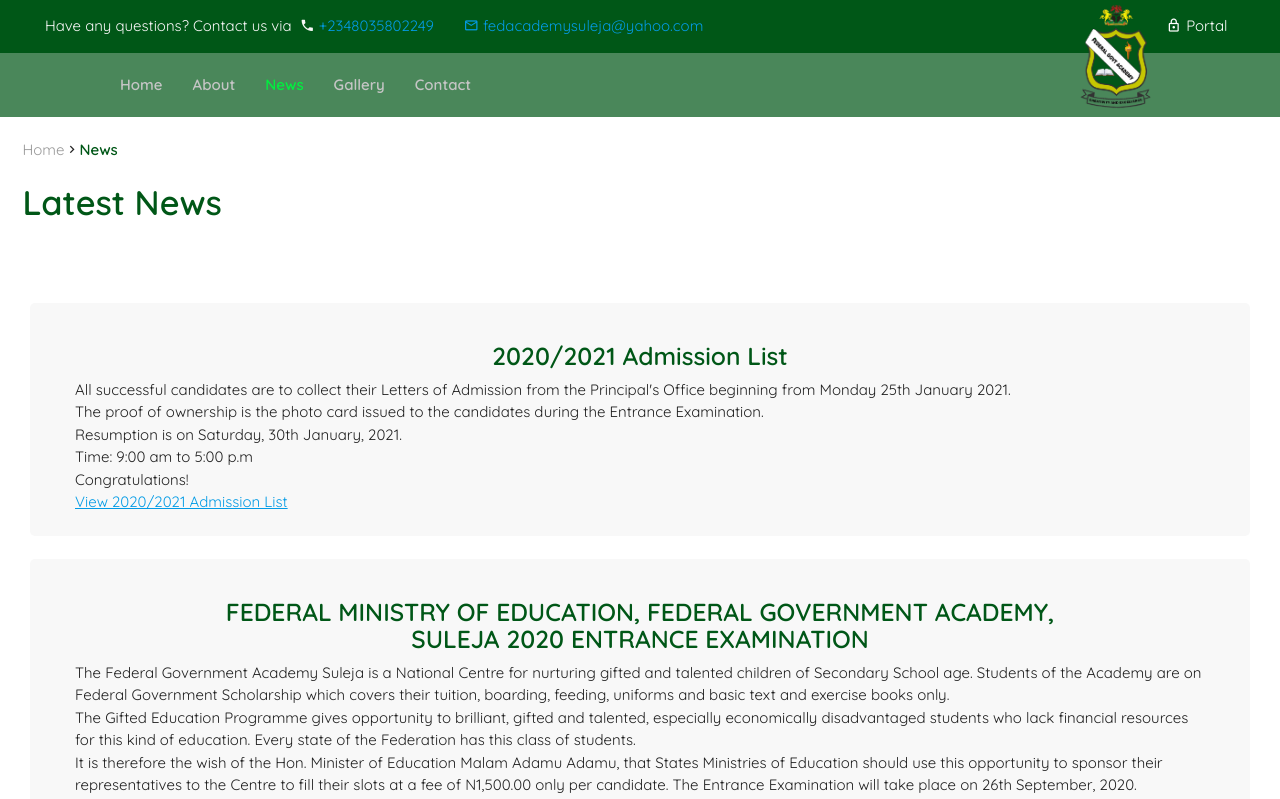
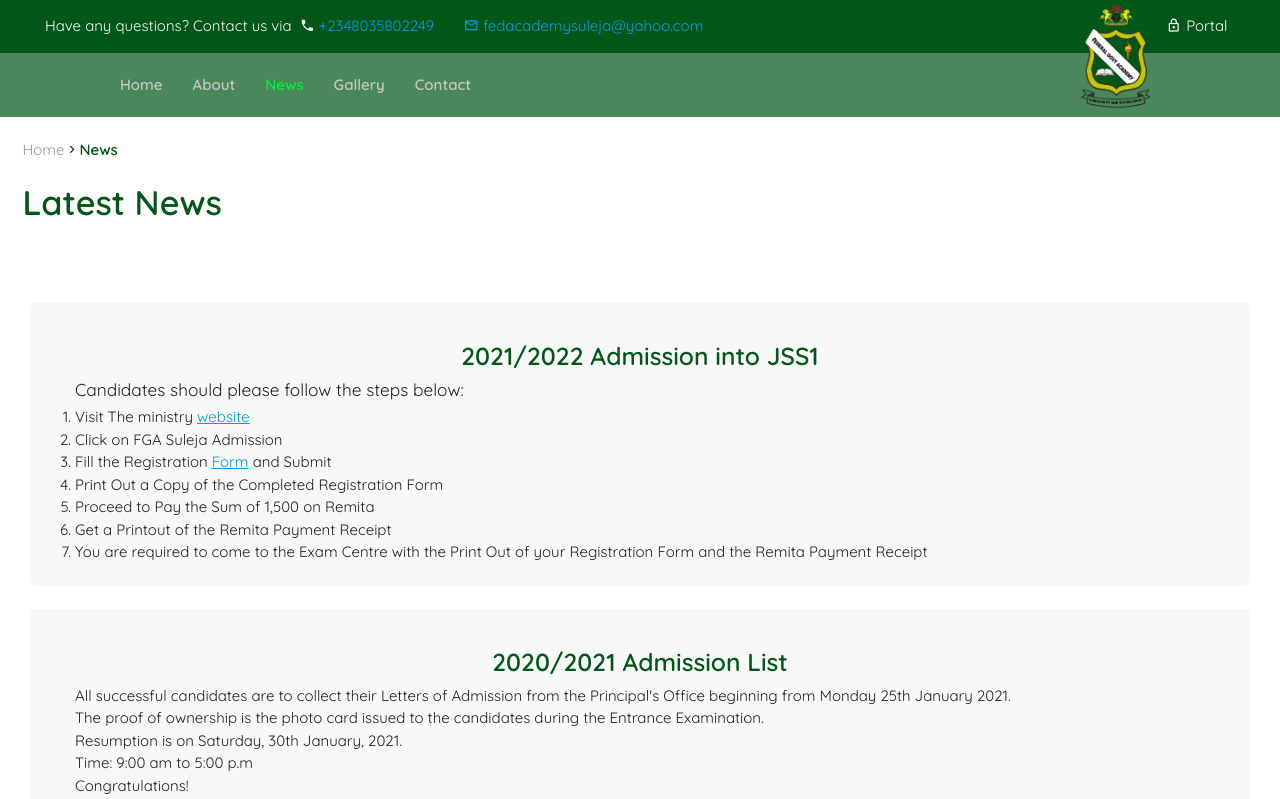
Before and after one commit to NedjmaChing/fedacad, a React (Create React App) app: page /news in a window 1280 px wide. Shown: the top 799 px of the page. Built offline with nearby package versions, Linux system fonts and the light colour scheme.

Commit message:
Added 2021/2022 JS1 Admission

```diff
--- a/src/components/home/Home.js
+++ b/src/components/home/Home.js
@@ -1,4 +1,5 @@
 import React from 'react';
+import { Helmet } from 'react-helmet';
 
 import Slider from './Slider';
 import Welcome from './Welcome';
@@ -9,6 +10,7 @@
 import Administrators from './Administrators';
 const Home = () => (
     <>
+        <Helmet><title>Home - Federal Government Academy Centre for the Gifted and Talented Suleja, Niger State</title></Helmet>
         <Slider />
         <Welcome />
         <Principal />
--- a/src/components/home/News.js
+++ b/src/components/home/News.js
@@ -14,6 +14,23 @@
         <div className="news-container">
             <article>
                 <div>
+                    <img src="https://firebasestorage.googleapis.com/v0/b/fedacad-927ea.appspot.com/o/website-gallery%2FDSCN0860.JPG?alt=media&token=23d8ac8f-d139-4260-b087-a4f1c61846ae" alt="Federal Government Academy Suleja, Entrance Examination" />
+                </div>
+                <div>
+                    <a href="https://firebasestorage.googleapis.com/v0/b/fedacad-927ea.appspot.com/o/FGA%20Admission%20List.pdf?alt=media&token=89ddd05c-1285-491c-aa1a-a1a3a3e3d6b8" target="_blank" rel="noopener noreferrer">
+                        <TextClamp
+                            text="2021/2022 Admission into JSS1"
+                            lines={2}
+                            className="title"
+                        />
+                    </a>
+                    <p><span className="mdi mdi-calendar"></span>&nbsp;&nbsp;&nbsp;23rd May, 2021</p>
+                    <p>Application into Federal Government Academy, Suleja for admission into JSS1 is ongoing. Interested candidates should click "Read More" to proceed.</p>
+                    <Link to="/news/#admission-list-2021/2022">Read More</Link>
+                </div>
+            </article>
+            <article>
+                <div>
                     <img src={admissionList} alt="Federal Government Academy Suleja, Entrance Examination" />
                 </div>
                 <div>
@@ -21,12 +38,12 @@
                         <TextClamp
                             text="2020/2021 Admission List"
                             lines={2}
-                            className="Application for 2020/2021 Academic Session now Open"
+                            className="title"
                         />
                     </a>
                     <p><span className="mdi mdi-calendar"></span>&nbsp;&nbsp;&nbsp;24th January, 2021</p>
                     <p>All successful candidates are to collect their Letters of Admission from the Principal's Office beginning from Monday 25th January 2021.</p>
-                    <Link to="/news#admission-list">Read More</Link>
+                    <Link to="/news/#admission-list">Read More</Link>
                 </div>
             </article>
             <article>
--- a/src/components/news/News.js
+++ b/src/components/news/News.js
@@ -12,6 +12,21 @@
             title="Latest News"
         />
         <section className="news">
+            <article id="admission-list-2021/2022">
+                <h5>
+                    2021/2022 Admission into JSS1
+                </h5>
+                <h6>Candidates should please follow the steps below:</h6>
+                <ol>
+                    <li>Visit The ministry <a href="https://education.gov.ng/" rel="noopener noreferrer" target="_blank">website</a></li>
+                    <li>Click on FGA Suleja Admission</li>
+                    <li>Fill the Registration <a href="https://www.fmeposting.com.ng/web/sulejaForm" rel="noopener noreferrer" target="_blank">Form</a> and Submit</li>
+                    <li>Print Out a Copy of the Completed Registration Form</li>
+                    <li>Proceed to Pay the Sum of 1,500 on Remita</li>
+                    <li>Get a Printout of the Remita Payment Receipt</li>
+                    <li>You are required to come to the Exam Centre with the Print Out of your Registration Form and the Remita Payment Receipt</li>
+                </ol>
+            </article>
             <article id="admission-list">
                 <h5>
                     2020/2021 Admission List
```
